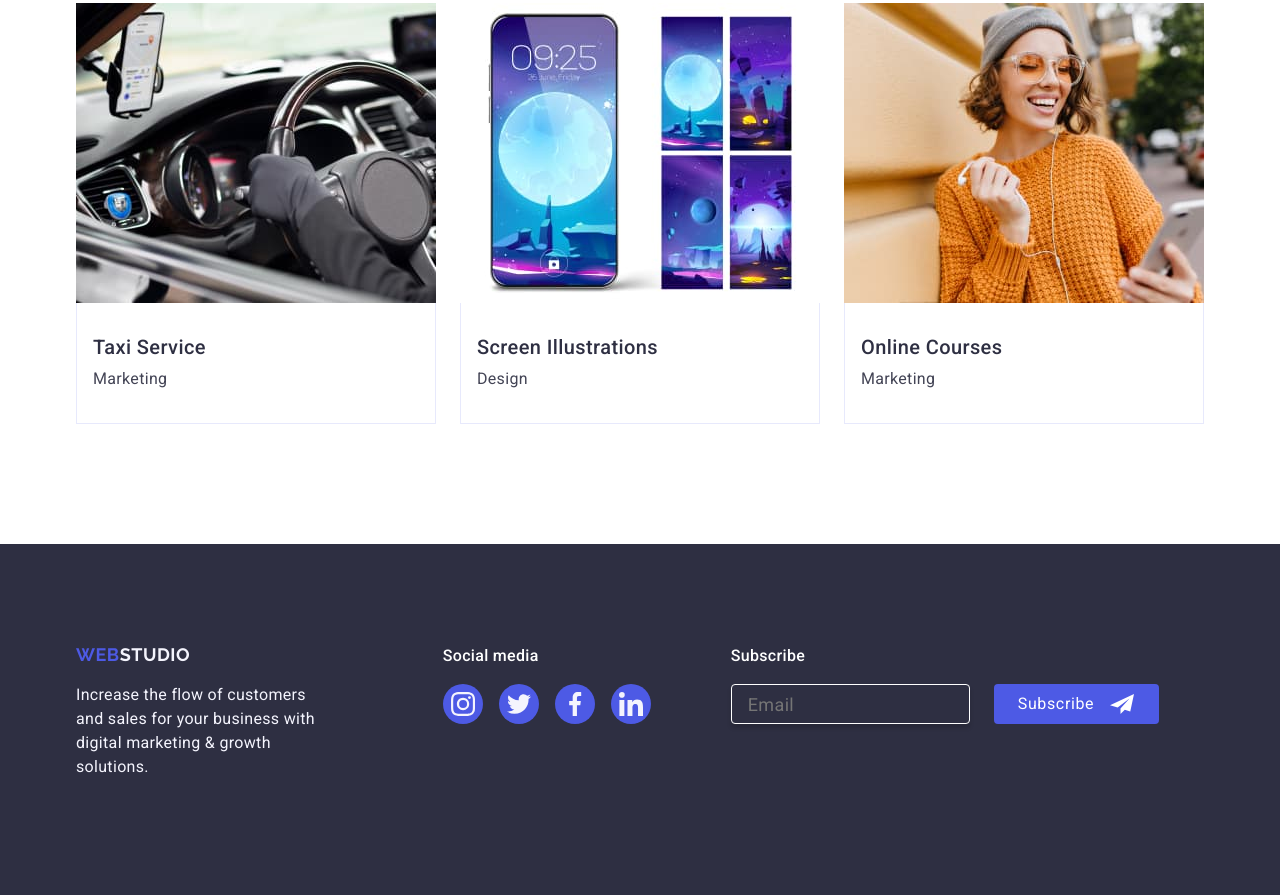
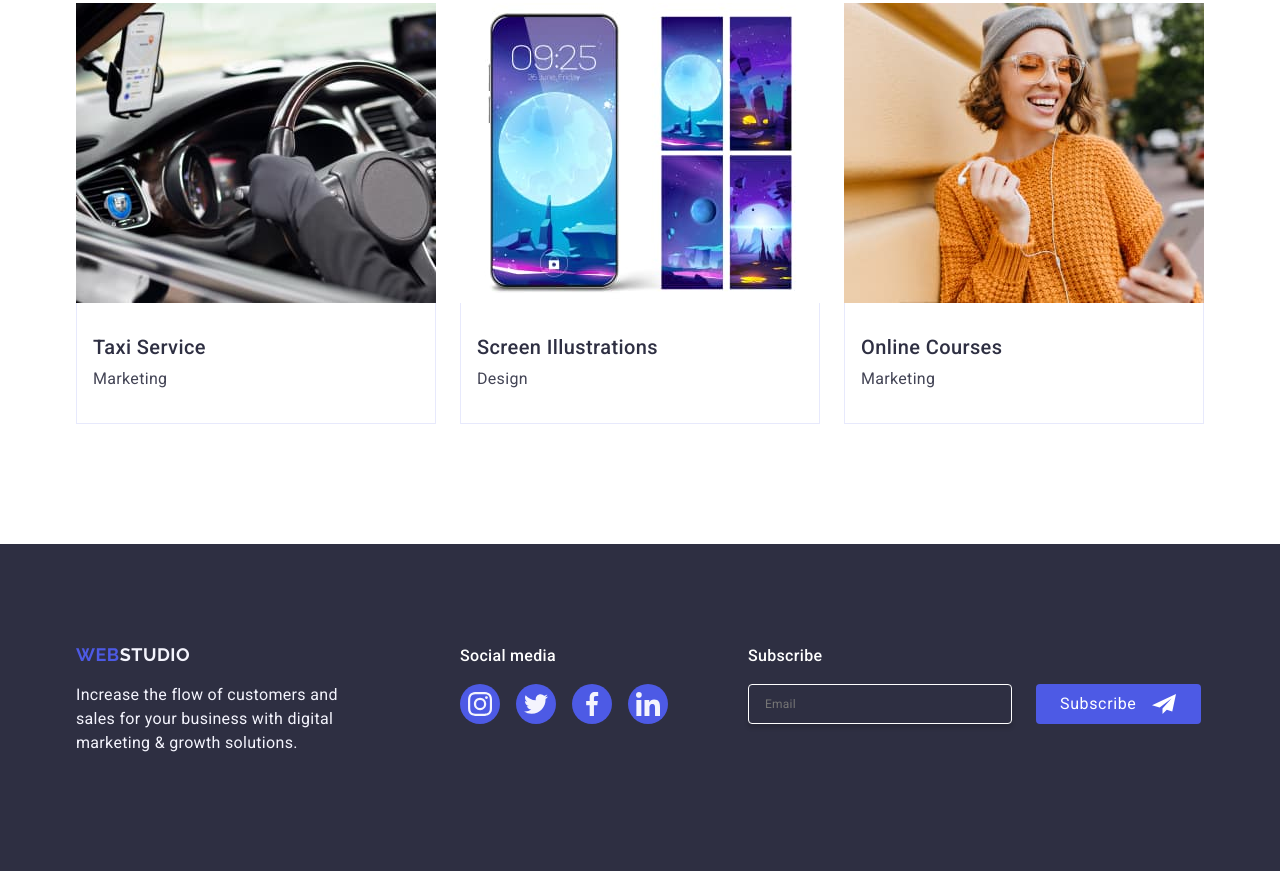
Before and after one commit to Anastasiia-Stefantsova/goit-markup-hw-05, a plain HTML site: page index.html in a window 1280 px wide. Shown: the part 2638-3533 px from the top of the page. After the commit the page ends 3509 px from the top, so only its background shows below. Drawn offline with nearby package versions, Linux system fonts and the light colour scheme.

Commit message:
Homework5

```diff
--- a/css/styles.css
+++ b/css/styles.css
@@ -454,7 +454,6 @@ img {
 }
 
 .footer-form-subscribe {
-    /* display: flex; */
     margin-left: 80px;
 }
 
@@ -465,12 +464,13 @@ img {
     line-height: 1.5;
     letter-spacing: 0.02em;
     margin-bottom: 16px;
-    display: inline-flex;
+
 }
 .footer-input {
-    max-width: 264px;
+    width: 264px;
     height: 40px;
     font-size: 12px;
+    line-height: normal;
     line-height: 2;
     letter-spacing: 0.04em;
     font-style: normal;
@@ -479,11 +479,9 @@ img {
     border: 1px solid #FFF;
     padding: 8px 16px;
     color: #fff;
-    font-size: 18px;
     line-height: normal;
     letter-spacing: 0.02em;
     box-shadow: 0px 4px 4px 0px rgba(0, 0, 0, 0.15);
-
 }
 
 .footer-form-btn {
```
